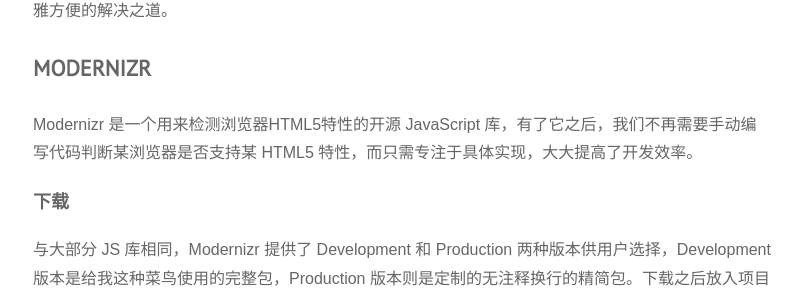
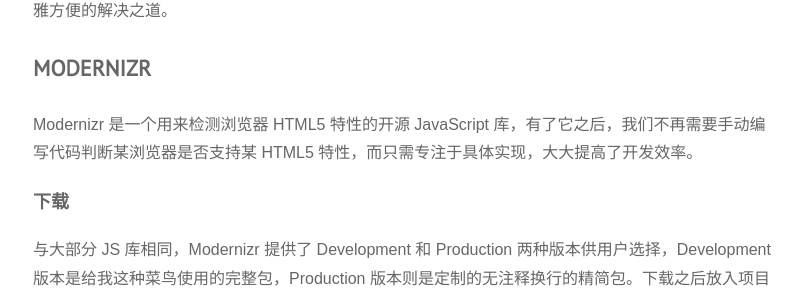
Before and after one commit to allenyip/allenyip.github.com, a Jekyll site: the page built from _posts/2013-12-20-modernizr-and-html5.md, in a window 1280 px wide and 900 px high, scrolled down 624 px. Shown: the part 144-441 px from the top of the window, without its empty margins (238-1040 px from the left). Built offline with Jekyll 4.4.1, drawn with Linux system fonts in a browser that asks for light colours; some web fonts are replaced; Markdown is read by kramdown in place of the engine named in the settings.

Commit message:
add blank words 3

```diff
--- a/_posts/2013-12-20-modernizr-and-html5.md
+++ b/_posts/2013-12-20-modernizr-and-html5.md
@@ -15,7 +15,7 @@
 
 ##**MODERNIZR**
 
-Modernizr 是一个用来检测浏览器HTML5特性的开源 JavaScript 库，有了它之后，我们不再需要手动编写代码判断某浏览器是否支持某 HTML5 特性，而只需专注于具体实现，大大提高了开发效率。
+Modernizr 是一个用来检测浏览器 HTML5 特性的开源 JavaScript 库，有了它之后，我们不再需要手动编写代码判断某浏览器是否支持某 HTML5 特性，而只需专注于具体实现，大大提高了开发效率。
 
 ###**下载**
 
```
